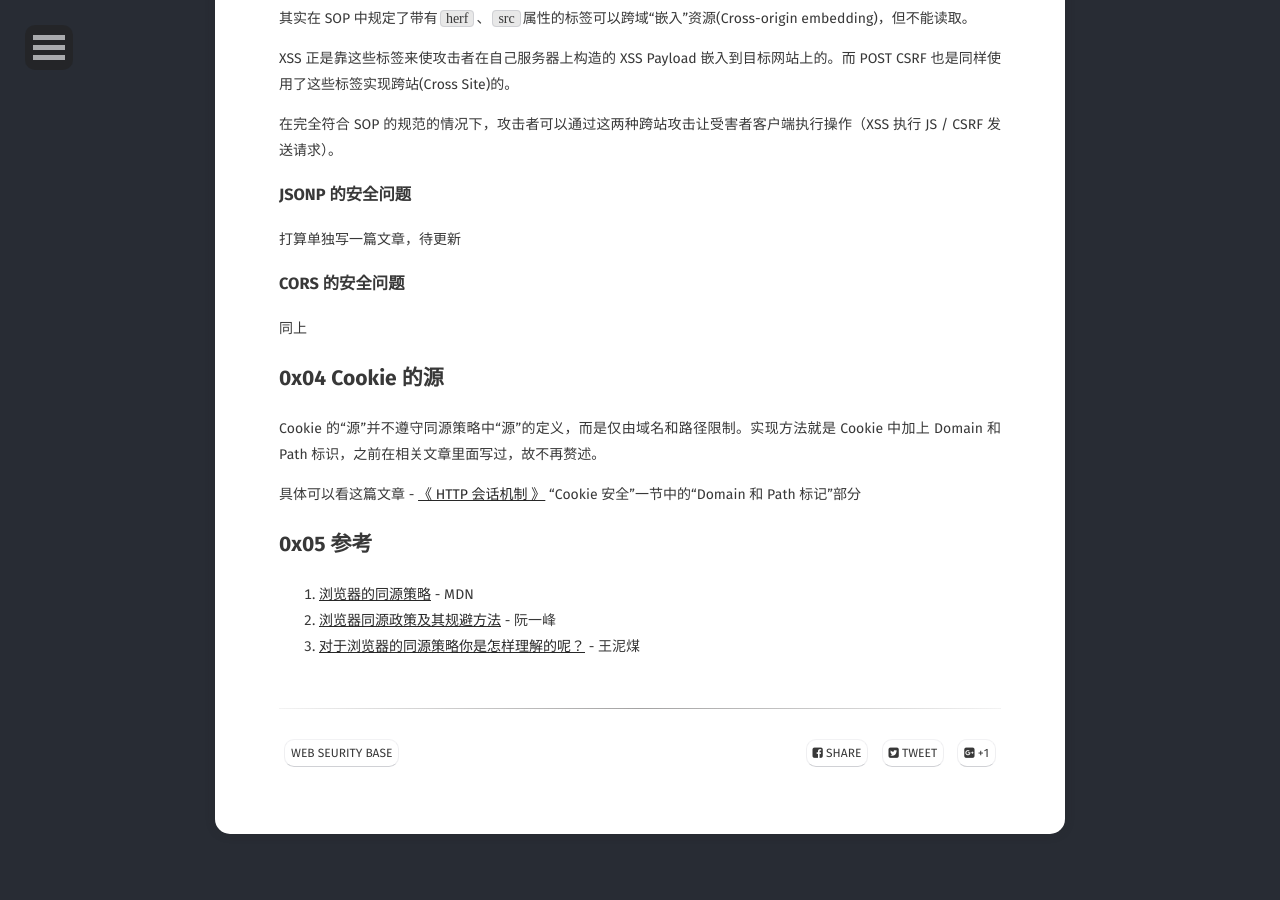
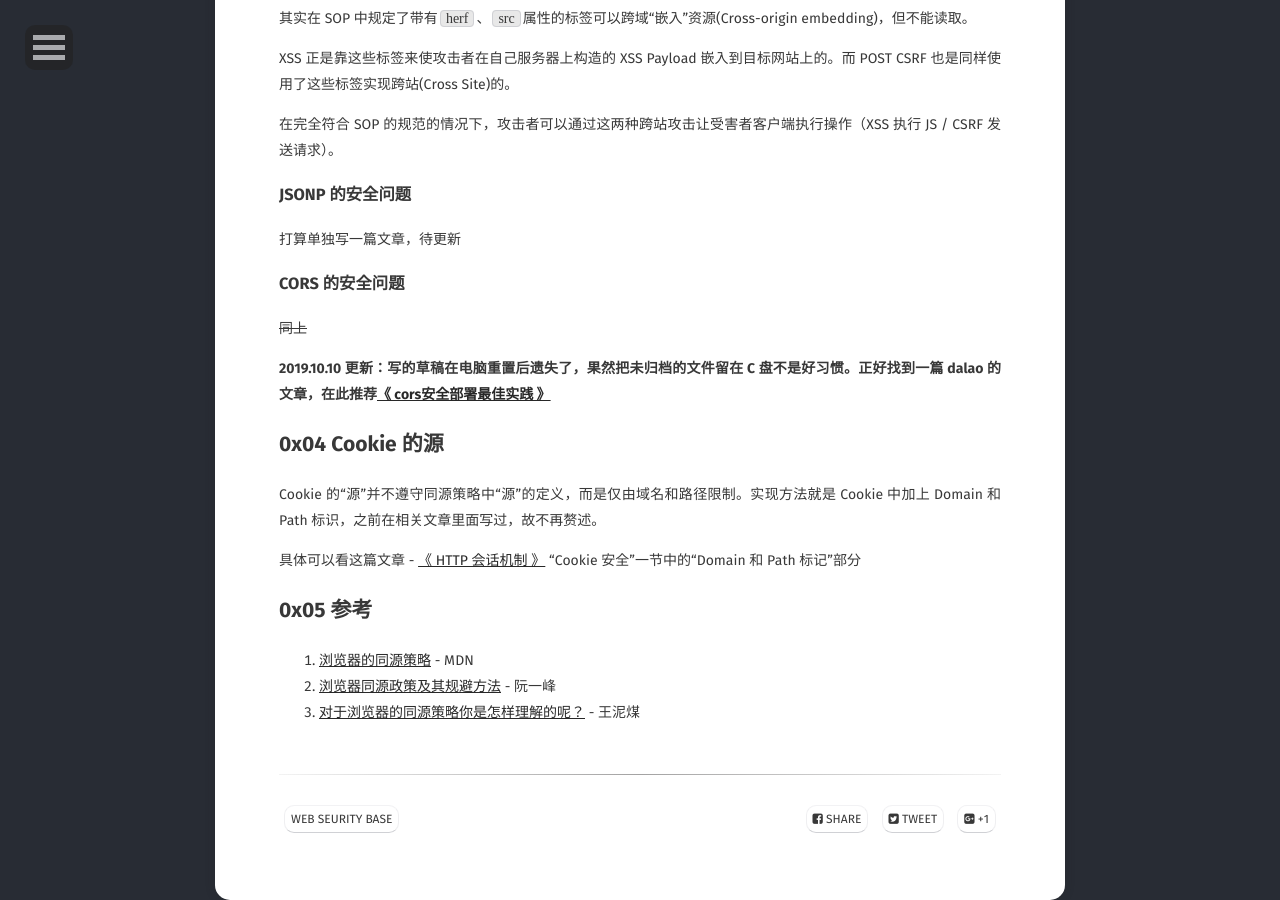
Before and after one commit to Aquilao/Blog, a Jekyll site: the page built from _posts/2019-3-11-SOP.md, in a window 1280 px wide and 900 px high, scrolled down 3499 px. Built offline with Jekyll 4.4.1, drawn with Linux system fonts in a browser that asks for light colours; some web fonts are replaced; before the commit the page ends 4333 px from its top, so only the background shows below that.

```diff
--- a/_posts/2019-3-11-SOP.md
+++ b/_posts/2019-3-11-SOP.md
@@ -113,7 +113,9 @@ XSS 正是靠这些标签来使攻击者在自己服务器上构造的 XSS Paylo
 
 ### CORS 的安全问题
 
-同上
+~~同上~~
+
+**2019.10.10 更新：写的草稿在电脑重置后遗失了，果然把未归档的文件留在 C 盘不是好习惯。正好找到一篇 dalao 的文章，在此推荐[《 cors安全部署最佳实践 》](https://www.jianjunchen.com/post/cors%E5%AE%89%E5%85%A8%E9%83%A8%E7%BD%B2%E6%9C%80%E4%BD%B3%E5%AE%9E%E8%B7%B5/)**
 
 ## 0x04 Cookie 的源
 
```
Also changed, not shown: _posts/2019-3-31-Source_code_leaks.md (+2 -0 lines).
